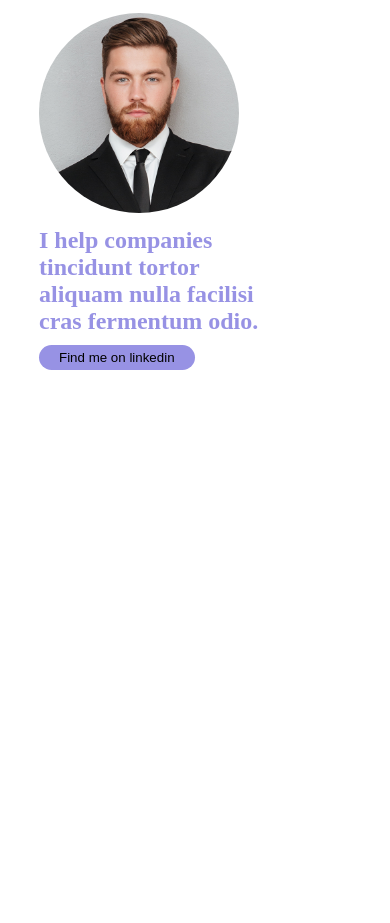
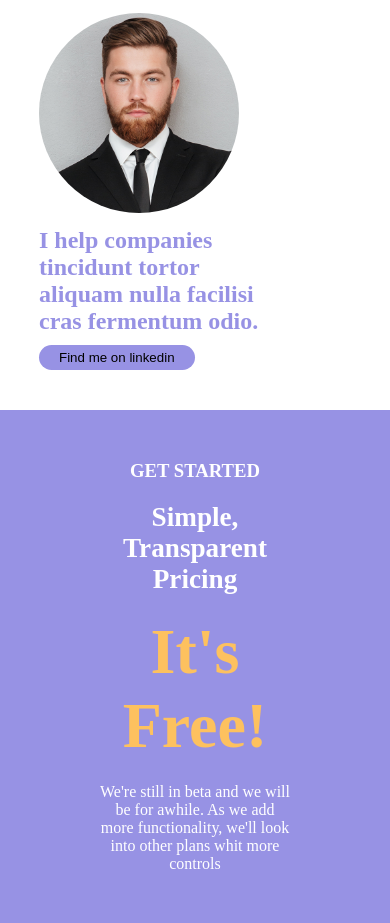
Before and after one commit to DanielMarella/htmlcss-responsive-layout, a plain HTML site: page index.html in a window 390 px wide. Shown: the part 7600-8523 px from the top of the page. Before the commit the page ends 8010 px from the top, so only its background shows below. Drawn offline with Linux system fonts and the light colour scheme.

Commit message:
get-started section structure mobile, tablet and desktop done

```diff
--- a/css/style.css
+++ b/css/style.css
@@ -336,6 +336,32 @@ header {
 }
 /* ******************** */
 
+/* GET STARTED */
+
+.get-started{
+    background-color: #9792e4;
+}
+
+.get-started-container{
+    margin: 0 auto;
+    width: 50%;
+    text-align: center;
+    color: white;
+    padding: 50px 0;
+}
+
+.get-started-container h2{
+    font-size: 1.7rem;
+    margin: 20px 0;
+}
+
+
+.get-started-container h1{
+    font-size: 4rem;
+    margin: 20px 0;
+    color: #fdc15f;
+}
+
 
 
 /* TABLET da 480px a 768px  */
--- a/index.html
+++ b/index.html
@@ -207,16 +207,17 @@
                     <input type="button" value="Find me on linkedin" class="about-button">
                 </div>
             </div>
-                <!-- BOX DIVISO IN DUE -->
-            <!-- A SX TITOLO E DUE P SEPARATI DA UNO SPAZIO -->
-            <!-- DESTRA IMG ARROTTONDATA CON UN DELLE VIRGOLETTE SOPRA -->
-            <!-- SOTTO IMG UN TITOLO E UN TASTO ARROTTONDATO CON LOGO -->
-            <!-- MOBILE TUTTO IN COLONNA -->
-            <!-- TABLET IN SU TUTTO IN ROW -->
         </section>
 
         <!-- SFONDO LILLA -->
-        <section>
+        <section class="get-started">
+            <div class="get-started-container">
+                <h3>GET STARTED</h3>
+                <h2>Simple, Transparent Pricing</h2>
+                <h1>It's Free!</h1>
+                <p>We're still in beta and we will be for awhile. As we add more functionality, we'll look into other plans whit more controls</p>
+
+            </div>
             <!-- TUTTO CENTRATO -->
             <!-- TITOLO PICCOLO SEMI TRASPARENTE -->
             <!--  TITOLO UN PO' PIU GRANDE -->
```
